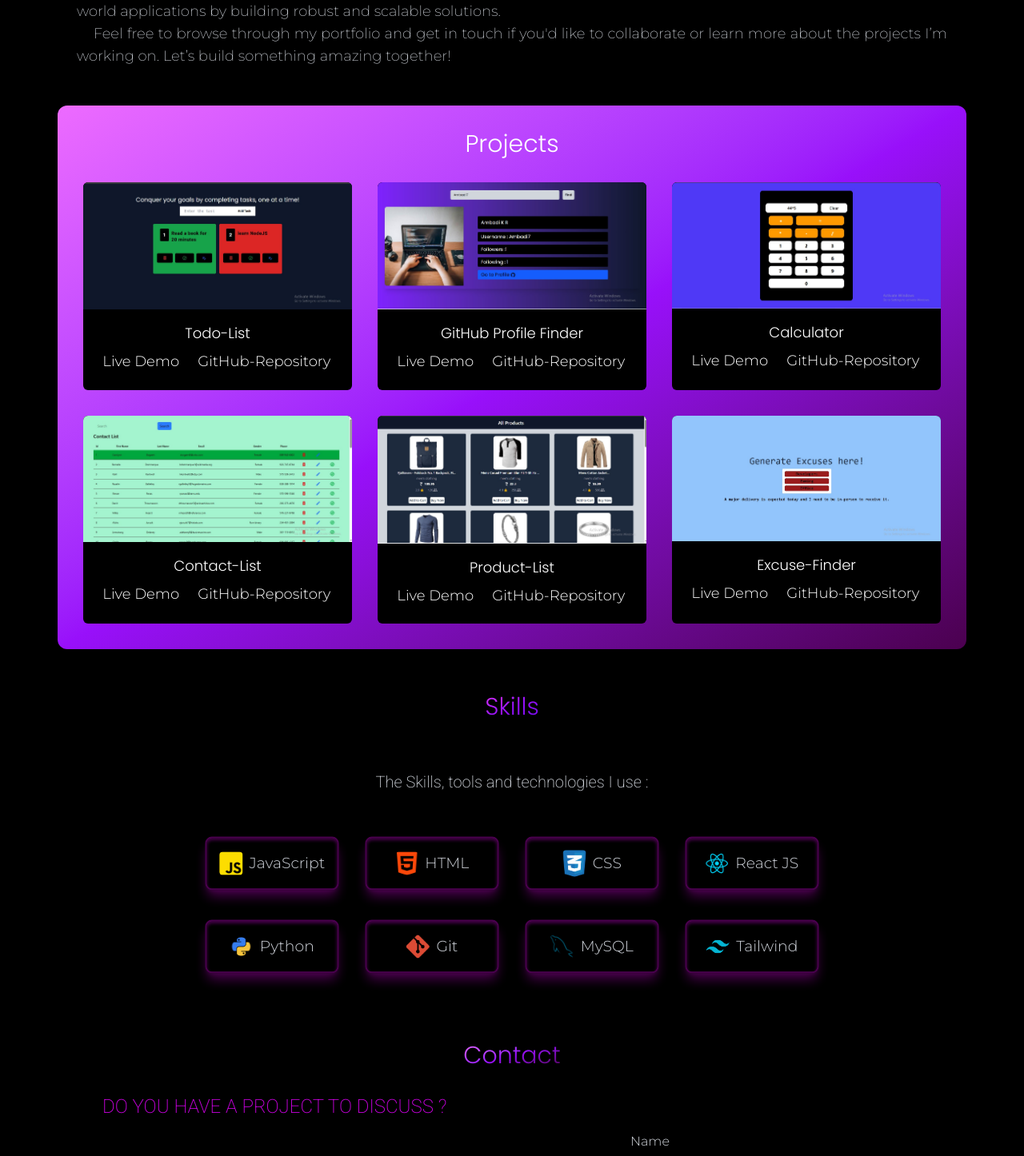
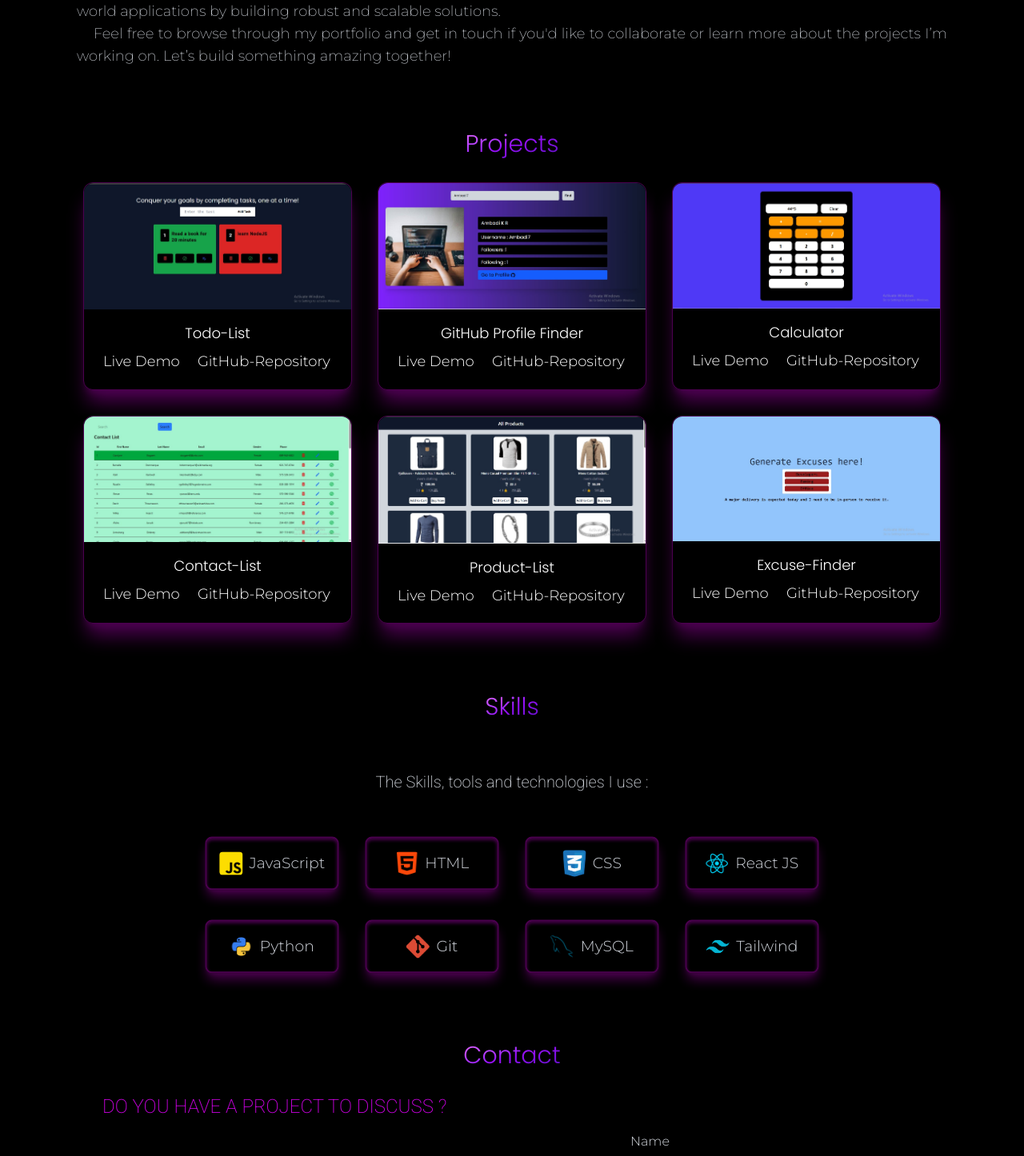
Before and after one commit to Ambadi7/portfolio, a React (Vite) app: page / in a window 1280 px wide. Shown: the part 860-2306 px from the top of the page at 80% size. Built offline with nearby package versions, Linux system fonts and the light colour scheme.

Commit message:
color-test-7

```diff
--- a/src/pages/Contact.jsx
+++ b/src/pages/Contact.jsx
@@ -37,7 +37,7 @@ const Contact = () => {
      viewport={{once:true}}
      className=" h-fit w-full rounded-xl p-4">
       <div className="h-16 flex items-center justify-center">
-        <h2 className="text-3xl font-light bg-gradient-to-br from-fuchsia-400 via-purple-600 to-fuchsia-950 bg-clip-text text-transparent ">Contact</h2>
+        <h2 className="text-3xl font-light bg-gradient-to-br from-fuchsia-400 via-purple-600 to-violet-800 bg-clip-text text-transparent ">Contact</h2>
       </div>
       {/* 1 */}
       <div className="flex-row   justify-between items-center px-3 md:px-10 py-4">
--- a/src/pages/Projects.jsx
+++ b/src/pages/Projects.jsx
@@ -22,9 +22,9 @@ const Projects = () => {
      whileInView={{opacity :1 , y:0}}
      transition={{duration :2}}
      viewport={{once:true}}
-     className="flex flex-col items-center h-fit  w-full bg-gradient-to-br from-fuchsia-400 via-purple-600 to-fuchsia-950  rounded-xl p-2 md:p-4 justify-center">
+     className="flex flex-col items-center h-fit  w-full  rounded-xl p-2 md:p-4 justify-center">
       <div className="h-16 flex items-center justify-center">
-        <h2 className="text-3xl font-light ">Projects</h2>
+        <h2 className="text-3xl font-light bg-gradient-to-br from-fuchsia-400 via-purple-600 to-violet-800 bg-clip-text text-transparent">Projects</h2>
       </div>
       <div className="flex   w-ful p-4 justify-center items-center ">
         {/* Grid */}
@@ -34,8 +34,8 @@ const Projects = () => {
             project.map((item)=>{
               return(
                 <motion.div {...fadeIn}
-                  key={item.id} className="w-auto md:w-84 md:h-65 bg-black hover:scale-105  rounded-md ">
-                  <div><img src={item.image} alt="" className=" object-cover rounded-t-md"/></div>
+                  key={item.id} className="w-auto md:w-84 md:h-65 bg-black hover:scale-105 border-1 border-fuchsia-950  rounded-xl shadow-xl shadow-fuchsia-950">
+                  <div><img src={item.image} alt="" className=" object-cover rounded-t-xl"/></div>
                   <div className="hidden">{item.description}</div>
                   <div className="p-4  flex flex-col justify-center  h  items-center">
                     <div className="flex justify-center pb-2"><h2 className=" font-light text-lg">{item.projectName}</h2></div>
--- a/src/pages/Skills.jsx
+++ b/src/pages/Skills.jsx
@@ -9,7 +9,7 @@ const Skills = () => {
      transition={{duration :2}}
      className="flex flex-col items-center h-auto w-full overflow-hidden  rounded-xl p-4 justify-center">
       <div className="h-16 flex items-center justify-center">
-        <h2 className="text-3xl font-light bg-gradient-to-br from-fuchsia-500 via-purple-600 to-violet-700 bg-clip-text text-transparent">Skills</h2>
+        <h2 className="text-3xl font-light bg-gradient-to-br from-fuchsia-400 via-purple-600 to-violet-800 bg-clip-text text-transparent">Skills</h2>
       </div>
       <div className="flex flex-col  h-auto w-[1095px] p-4 justify-center items-center text-gray-300">
         <div className=" p-8 pb-14 font-roboto font-extralight text-xl ">
```
